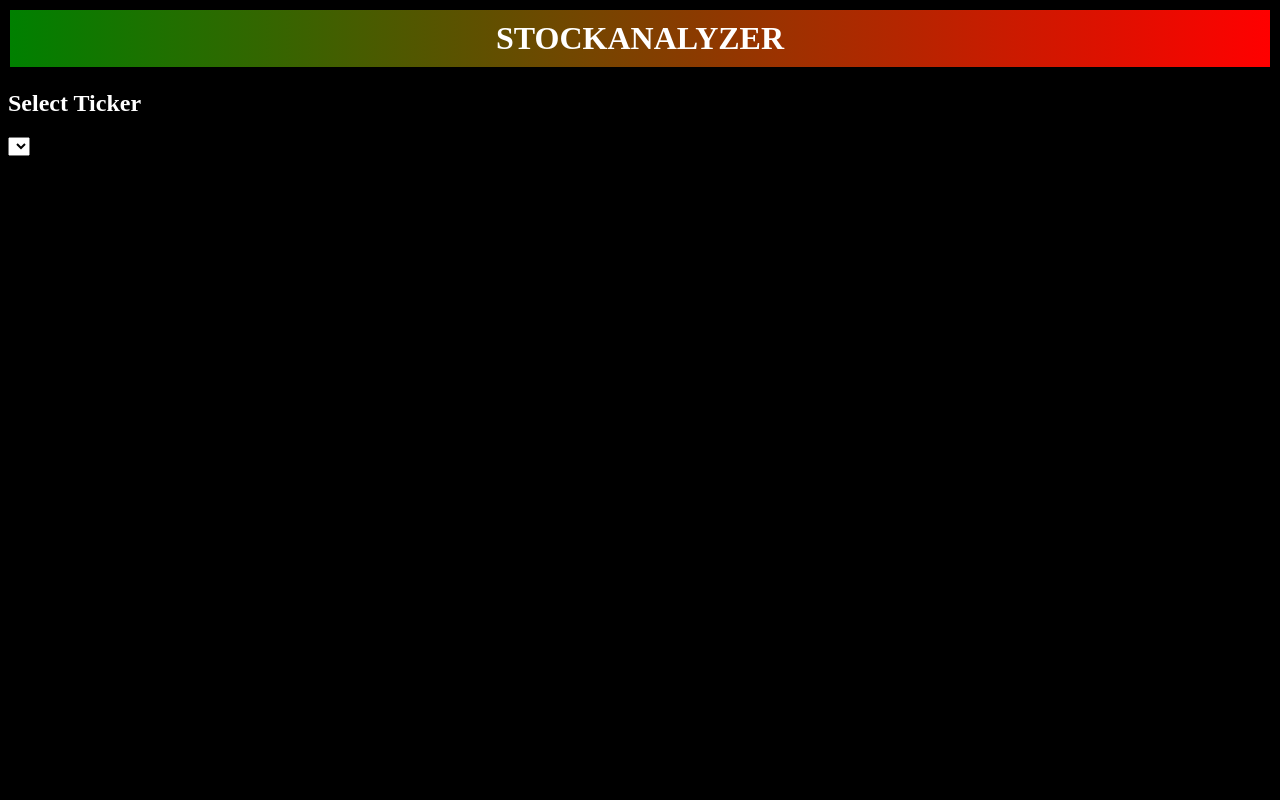
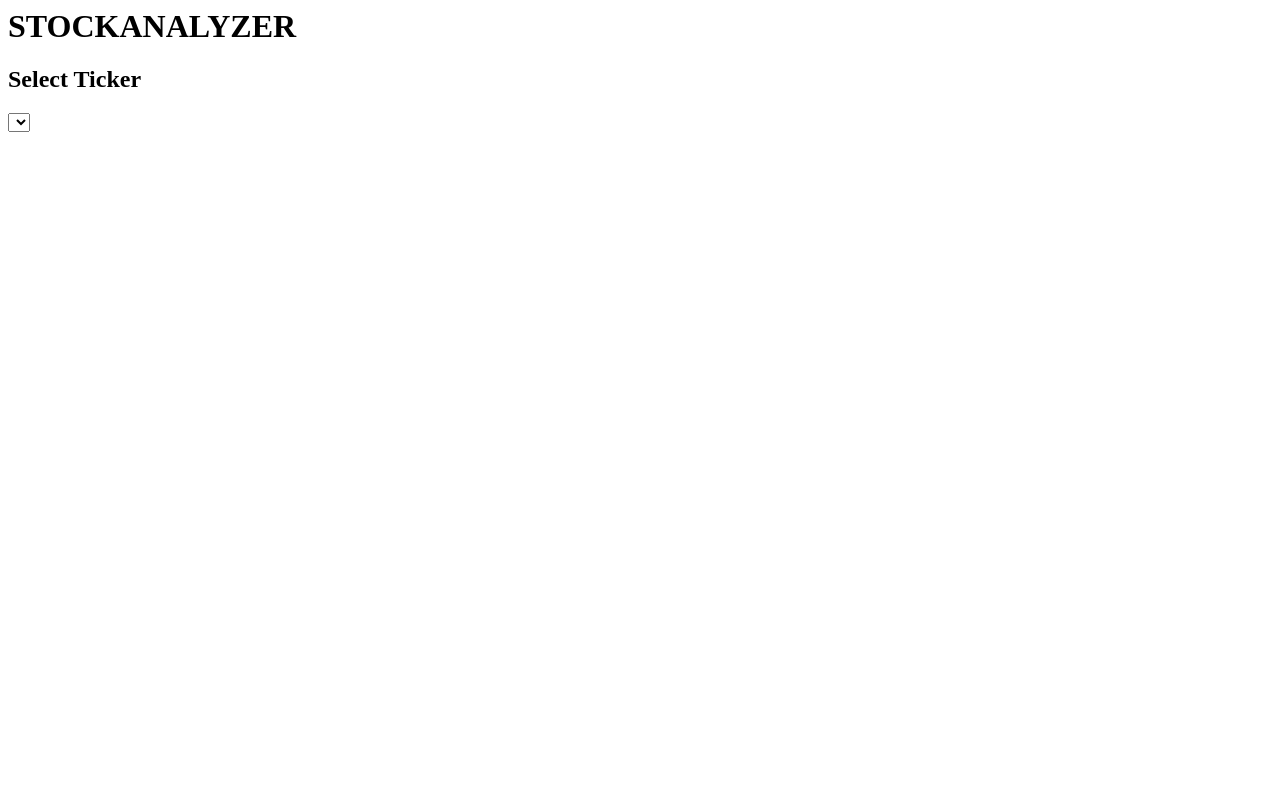
Before and after one commit to vihaveman/StockAnalyzer, a Flask app: page / in a window 1280 px wide. Run offline with Flask 3, Linux system fonts and the light colour scheme; data that the repository does not hold is empty; some libraries are stand-ins or nearby versions.

Commit message:
Update index.html

```diff
--- a/templates/index.html
+++ b/templates/index.html
@@ -1,25 +1,7 @@
 <html>
     <head>
         <title>STOCKANALYZER</title>
-        <style>
-            body {
-                background-color: black;
-                color: white;
-            }
 
-            #pageTitle {
-                text-align: center;
-                border: 2px solid black;
-                padding: 10px;
-                background: linear-gradient(to right, green, red);
-                color: white;
-            }
-
-            .dropdown-header {
-                background-color: green;
-                color: white;
-            }
-        </style>
     </head>
     <body>
         <h1 id="pageTitle">STOCKANALYZER</h1>
@@ -35,8 +17,7 @@
     <div id="volumeChart"></div>
     <div id="closingPriceChart"></div>
     <div id="chart-container"></div> <!-- Add a container for the bar graph -->
-
-    <div id="chart-container"></div> <!-- Add a container for the bar graph -->
+    <div id="line-chart-container"></div>
 
 <script src="{{ url_for('static', filename='js/d3.js') }}"></script>
 <script src="https://www.gstatic.com/charts/loader.js"></script>
```
